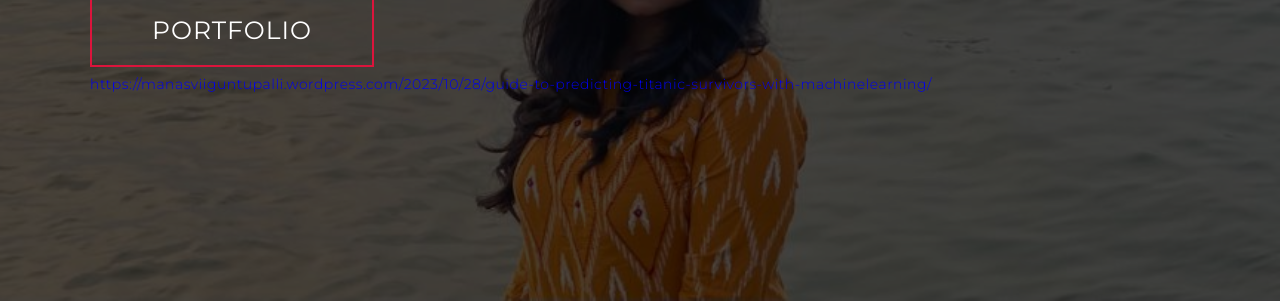
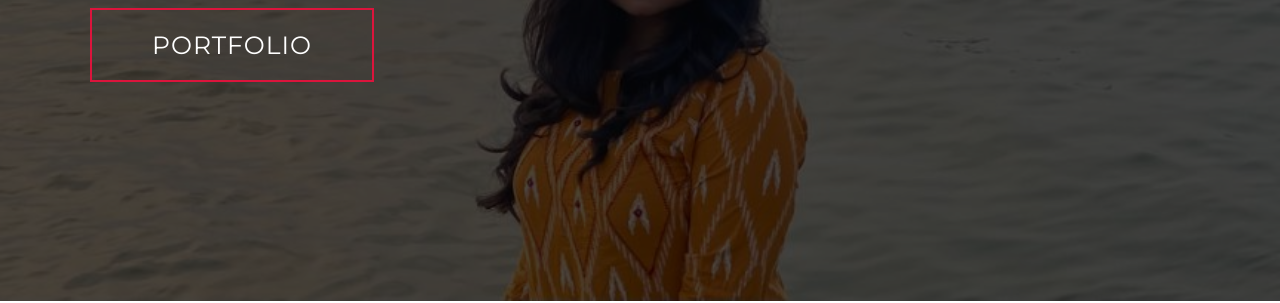
Before and after one commit to ManasviGuntupalli/portfolio, a plain HTML site: page index.html in a window 1280 px wide. Shown: the part 499-802 px from the top of the page. Drawn offline with Linux system fonts and the light colour scheme; files whose address does not match are found by name.

Commit message:
Update index.html

```diff
--- a/index.html
+++ b/index.html
@@ -44,7 +44,6 @@
         <h1>My Name is <span></span></h1>
         <h1>Sai Manasvi Guntupalli <span></span></h1>
         <a href="#projects" type="button" class="cta">Portfolio</a>
-        <p><a href="https://manasviiguntupalli.wordpress.com/2023/10/28/guide-to-predicting-titanic-survivors-with-machinelearning/">https://manasviiguntupalli.wordpress.com/2023/10/28/guide-to-predicting-titanic-survivors-with-machinelearning/</a></p>
       </div>
     </div>
   </section>
```
